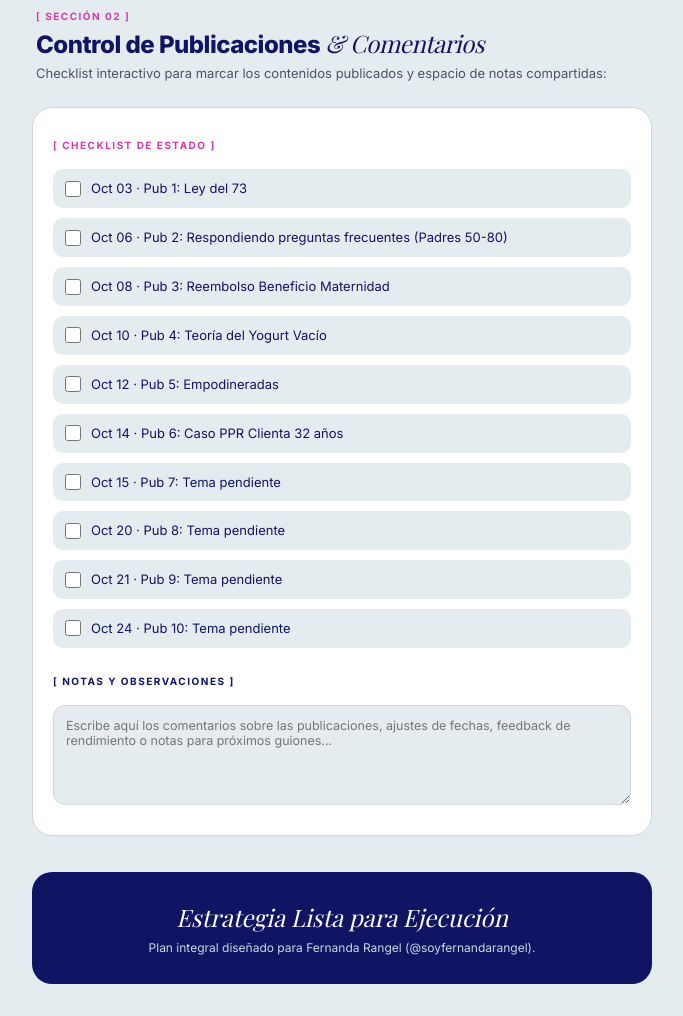
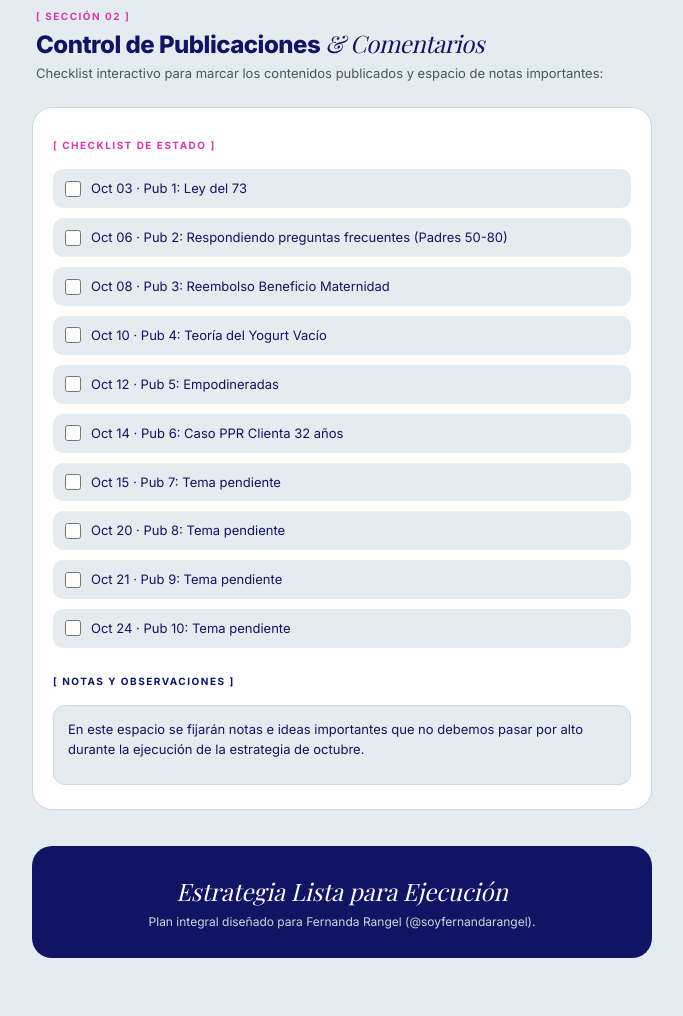
Before and after one commit to jonpisilmx/ferestrategiaoctubre, a plain HTML site: page index.html in a window 1280 px wide. Shown: the part 1650-2666 px from the top of the page, without its empty margins (298-981 px from the left). After the commit the page ends 2640 px from the top, so only its background shows below. Drawn offline with nearby package versions, Linux system fonts and the light colour scheme; a web font is replaced by a local one.

Commit message:
Refactor notes area and update follower count

```diff
--- a/index.html
+++ b/index.html
@@ -353,23 +353,18 @@
             cursor: pointer;
         }
 
-        .notes-area {
+        .notes-box {
             width: 100%;
-            min-height: 100px;
+            min-height: 80px;
             margin-top: 14px;
-            padding: 12px;
+            padding: 14px;
             border-radius: 12px;
             border: 1px solid var(--border-subtle);
             font-family: var(--font-sans);
-            font-size: 12.5px;
+            font-size: 13px;
+            line-height: 1.5;
             color: var(--navy-primary);
             background: var(--bg-light);
-            resize: vertical;
-            outline: none;
-        }
-
-        .notes-area:focus {
-            border-color: var(--magenta-accent);
         }
 
         /* MODAL / OVERLAY GUIÓN */
@@ -486,7 +481,7 @@
         <div class="pills-group">
             <span class="pill-badge magenta">@soyfernandarangel</span>
             <span class="pill-badge">656 publicaciones</span>
-            <span class="pill-badge">1712 seguidores</span>
+            <span class="pill-badge">1631 seguidores</span>
             <span class="pill-badge">1195 seguidos</span>
         </div>
     </header>
@@ -656,7 +651,7 @@
     <div class="section-header">
         <span class="tag-bracket">[ SECCIÓN 02 ]</span>
         <h2 class="section-title">Control de Publicaciones <span class="serif-italic">&amp; Comentarios</span></h2>
-        <p class="section-desc">Checklist interactivo para marcar los contenidos publicados y espacio de notas compartidas:</p>
+        <p class="section-desc">Checklist interactivo para marcar los contenidos publicados y espacio de notas importantes:</p>
     </div>
 
     <div class="tracking-box">
@@ -676,7 +671,9 @@
 
         <div style="margin-top: 20px;">
             <span class="tag-bracket" style="color: var(--navy-primary);">[ NOTAS Y OBSERVACIONES ]</span>
-            <textarea class="notes-area" placeholder="Escribe aquí los comentarios sobre las publicaciones, ajustes de fechas, feedback de rendimiento o notas para próximos guiones..."></textarea>
+            <div class="notes-box">
+                En este espacio se fijarán notas e ideas importantes que no debemos pasar por alto durante la ejecución de la estrategia de octubre.
+            </div>
         </div>
     </div>
 
```
